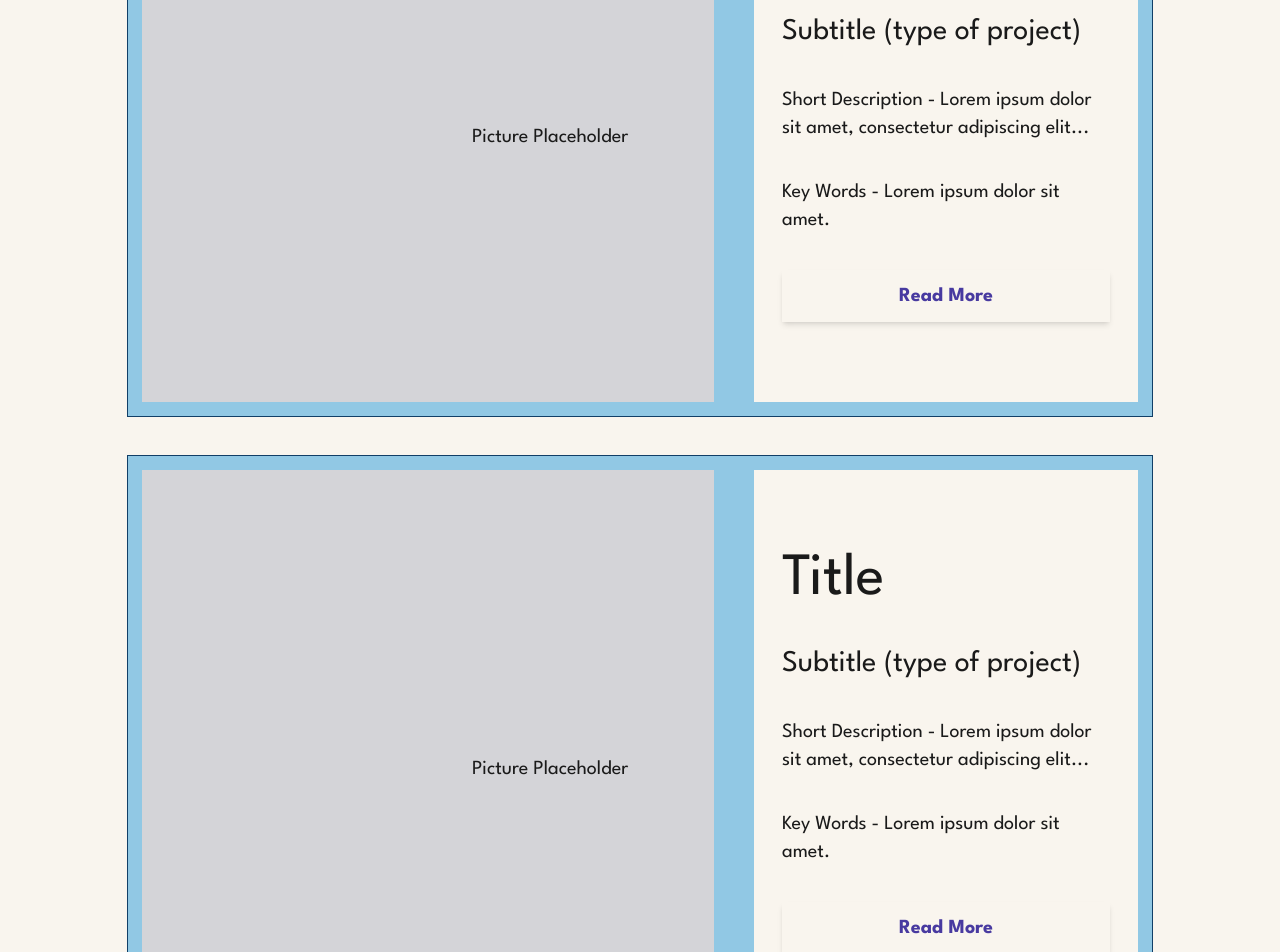
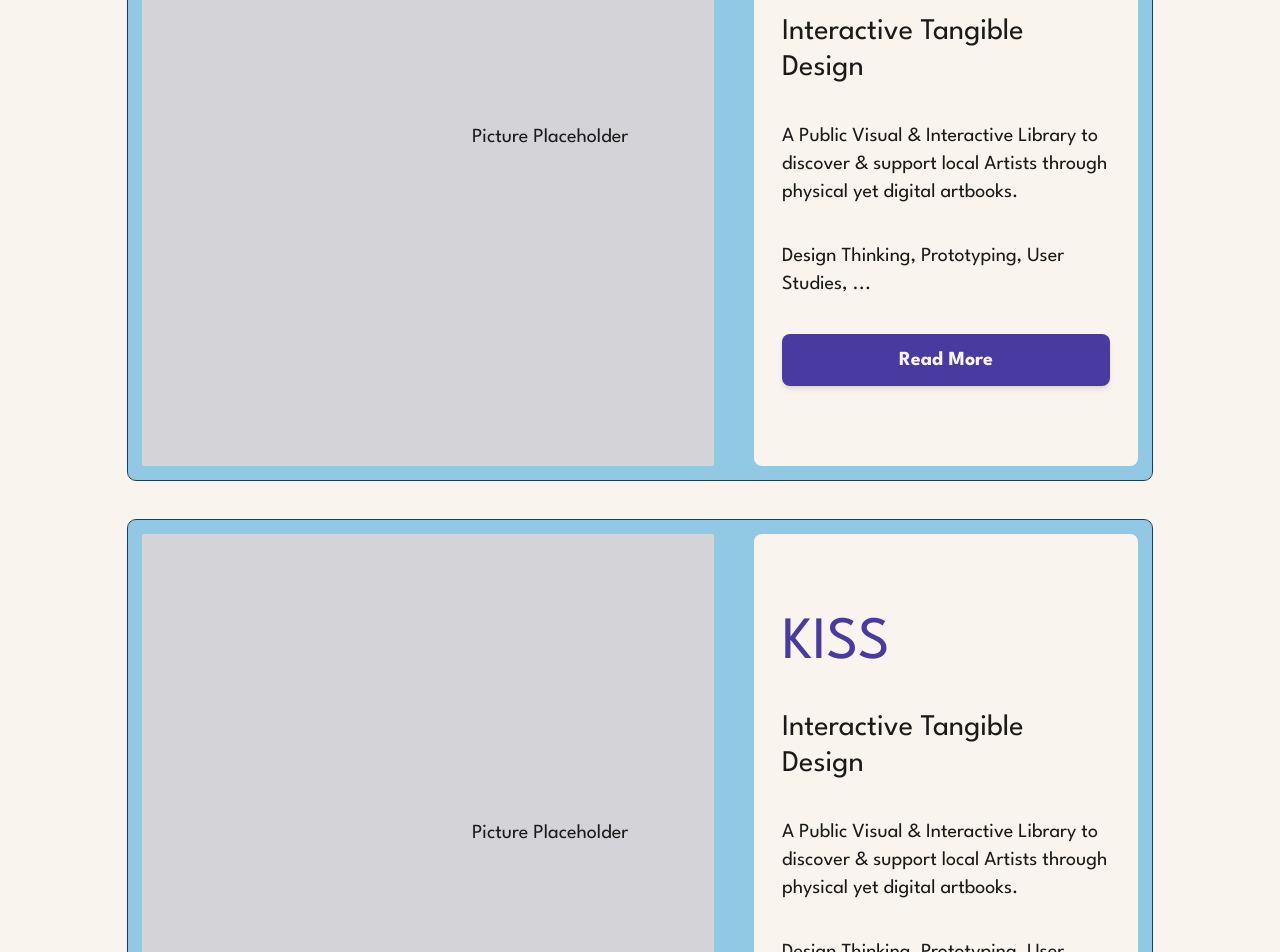
Before and after one commit to Tthide/Personal-Portfolio, an Angular app: page /home in a window 1280 px wide. Shown: the part 1120-2072 px from the top of the page. Built offline with nearby package versions, Linux system fonts and the light colour scheme; a web font is replaced by a local one.

Commit message:
feat: dynamic list of projects

```diff
--- a/src/app/home/home.html
+++ b/src/app/home/home.html
@@ -3,7 +3,8 @@
   <div class="w-full flex flex-col xl:flex-row grow justify-around items-center gap-6 md:gap-0 min-h-hero  ">
     <!-- Left Content -->
     <div class="flex-1 flex flex-col gap-4 text-center md:text-left">
-      <h1 class="text-accent_purple text-4xl md:text-6xl font-montserrat font-extrabold">Engineering for, with, and as people</h1>
+      <h1 class="text-accent_purple text-4xl md:text-6xl font-montserrat font-extrabold">Engineering for, with, and as
+        people</h1>
       <p class="text-smooth_dark text-xl font-spartan text-justify">
         Humanity is as vast and complex as the night sky. With the right tools and thoughtful design, we can connect the
         stars into constellations that are both meaningful and beautiful. </p>
@@ -23,62 +24,12 @@
     </div>
   </div>
 
-  <!-- Works Section -->
+  <!-- Projects Section -->
   <div class="w-full flex flex-col items-center gap-10">
     <div class="w-full py-2.5 bg-primary flex justify-center items-center">
       <h2 class="text-light text-3xl md:text-6xl font-bold tracking-[6px] md:tracking-[12.8px]">Featured Works</h2>
     </div>
 
-    <!-- Project Card -->
-    <div
-      class="w-full p-3.5 bg-accent_blue outline outline-1 outline-primary flex flex-col md:flex-row gap-6 md:gap-10">
-      <div class="flex-1 relative flex items-center">
-        <div class="w-full h-48 md:h-full bg-zinc-300"></div>
-        <span
-          class="absolute left-1/2 md:left-[330px] top-1/2 md:top-[285px] transform -translate-x-1/2 -translate-y-1/2 md:translate-x-0 md:translate-y-0 text-smooth_dark text-base md:text-xl">
-          Picture Placeholder
-        </span>
-      </div>
-      <div class="w-full md:w-96 h-auto px-4 md:px-7 py-10 md:py-20 bg-light flex flex-col gap-6 md:gap-9">
-        <h3 class="text-smooth_dark text-3xl md:text-6xl font-spartan">Title</h3>
-        <h4 class="text-smooth_dark text-xl md:text-3xl font-spartan">Subtitle (type of project)</h4>
-        <p class="text-smooth_dark text-base md:text-xl font-spartan">
-          Short Description - Lorem ipsum dolor sit amet, consectetur adipiscing elit...
-        </p>
-        <p class="text-smooth_dark text-base md:text-xl font-spartan">
-          Key Words - Lorem ipsum dolor sit amet.
-        </p>
-        <a [routerLink]="['/project', 1]"
-          class="px-6 py-2 md:px-8 md:py-3 bg-light shadow-md flex justify-center items-center text-accent_purple text-base md:text-xl font-bold">
-          Read More
-        </a>
-      </div>
-    </div>
-
-    <!-- Duplicate Project Card -->
-    <div
-      class="w-full p-3.5 bg-accent_blue outline outline-1 outline-primary flex flex-col md:flex-row gap-6 md:gap-10">
-      <div class="flex-1 relative flex items-center">
-        <div class="w-full h-48 md:h-full bg-zinc-300"></div>
-        <span
-          class="absolute left-1/2 md:left-[330px] top-1/2 md:top-[285px] transform -translate-x-1/2 -translate-y-1/2 md:translate-x-0 md:translate-y-0 text-smooth_dark text-base md:text-xl">
-          Picture Placeholder
-        </span>
-      </div>
-      <div class="w-full md:w-96 h-auto px-4 md:px-7 py-10 md:py-20 bg-light flex flex-col gap-6 md:gap-9">
-        <h3 class="text-smooth_dark text-3xl md:text-6xl font-spartan">Title</h3>
-        <h4 class="text-smooth_dark text-xl md:text-3xl font-spartan">Subtitle (type of project)</h4>
-        <p class="text-smooth_dark text-base md:text-xl font-spartan">
-          Short Description - Lorem ipsum dolor sit amet, consectetur adipiscing elit...
-        </p>
-        <p class="text-smooth_dark text-base md:text-xl font-spartan">
-          Key Words - Lorem ipsum dolor sit amet.
-        </p>
-        <a [routerLink]="['/project', 2]"
-          class="px-6 py-2 md:px-8 md:py-3 bg-light shadow-md flex justify-center items-center text-accent_purple text-base md:text-xl font-bold">
-          Read More
-        </a>
-      </div>
-    </div>
+    <app-project-list class="w-full flex flex-col items-center gap-10"/>
   </div>
 </div>
--- a/src/app/home/home.ts
+++ b/src/app/home/home.ts
@@ -1,8 +1,10 @@
 import { Component } from '@angular/core';
 import { RouterModule } from '@angular/router';
+import { ProjectListComponent } from '../project-list/project-list';
+
 @Component({
   selector: 'app-home',
-  imports: [RouterModule],
+  imports: [RouterModule,ProjectListComponent],
   templateUrl: './home.html',
   styleUrl: './home.css'
 })
--- /dev/null
+++ b/src/app/project-list/project-list.html
@@ -0,0 +1,33 @@
+<!-- Project Card -->
+@for (project of projects; track $index) {
+
+<div class="w-full p-3.5 bg-accent_blue outline outline-1 outline-primary rounded-lg flex flex-col md:flex-row gap-4 md:gap-10">
+    <div class="flex-1 relative flex items-center">
+        <div class="w-full h-48 md:h-full bg-zinc-300"></div>
+        <span
+            class="absolute left-1/2 md:left-[330px] top-1/2 md:top-[285px] transform -translate-x-1/2 -translate-y-1/2 md:translate-x-0 md:translate-y-0 text-smooth_dark text-base md:text-xl">
+            Picture Placeholder
+        </span>
+    </div>
+    <div class="w-full md:w-96 h-auto px-4 md:px-7 py-10 md:py-20 rounded-lg bg-light flex flex-col gap-4 md:gap-9">
+        <h3 class="text-accent_purple text-3xl md:text-6xl font-spartan">
+            {{ project.content.info_card.title }}
+        </h3>
+        <h4 class="text-smooth_dark text-xl md:text-3xl font-spartan">
+            {{ project.content.info_card.subtitle }}
+        </h4>
+        <p class="text-smooth_dark text-base md:text-xl font-spartan">
+            {{ project.content.info_card.desc }}
+        </p>
+
+        <p class="text-smooth_dark text-base md:text-xl font-spartan">
+            @for (item of project.content.info_card.key_words; track $index) {
+            {{item}}, }...
+        </p>
+        <a [routerLink]="['/project', project.id]"
+            class="px-6 py-2 md:px-8 md:py-3 text-base md:text-xl font-bold flex justify-center items-center bg-accent_purple shadow-md text-light rounded-lg hover:bg-white hover:outline hover:outline-2 hover:outline-accent_purple hover:text-accent_purple transition ">
+            Read More
+        </a>
+    </div>
+</div>
+}
--- /dev/null
+++ b/src/app/project-list/project-list.ts
@@ -0,0 +1,21 @@
+import { Component, OnInit } from '@angular/core';
+import { RouterModule } from '@angular/router';
+import { DataService, Project } from '../services/data.service';
+
+@Component({
+  selector: 'app-project-list',
+  imports: [RouterModule],
+  templateUrl: './project-list.html',
+  styles: ``
+})
+export class ProjectListComponent implements OnInit {
+  projects: Project[] = [];
+
+  constructor(private dataService: DataService) { }
+
+  ngOnInit(): void {
+    this.dataService.getProjects().subscribe(data => {
+      this.projects = data.projects;
+    });
+  }
+}
```
